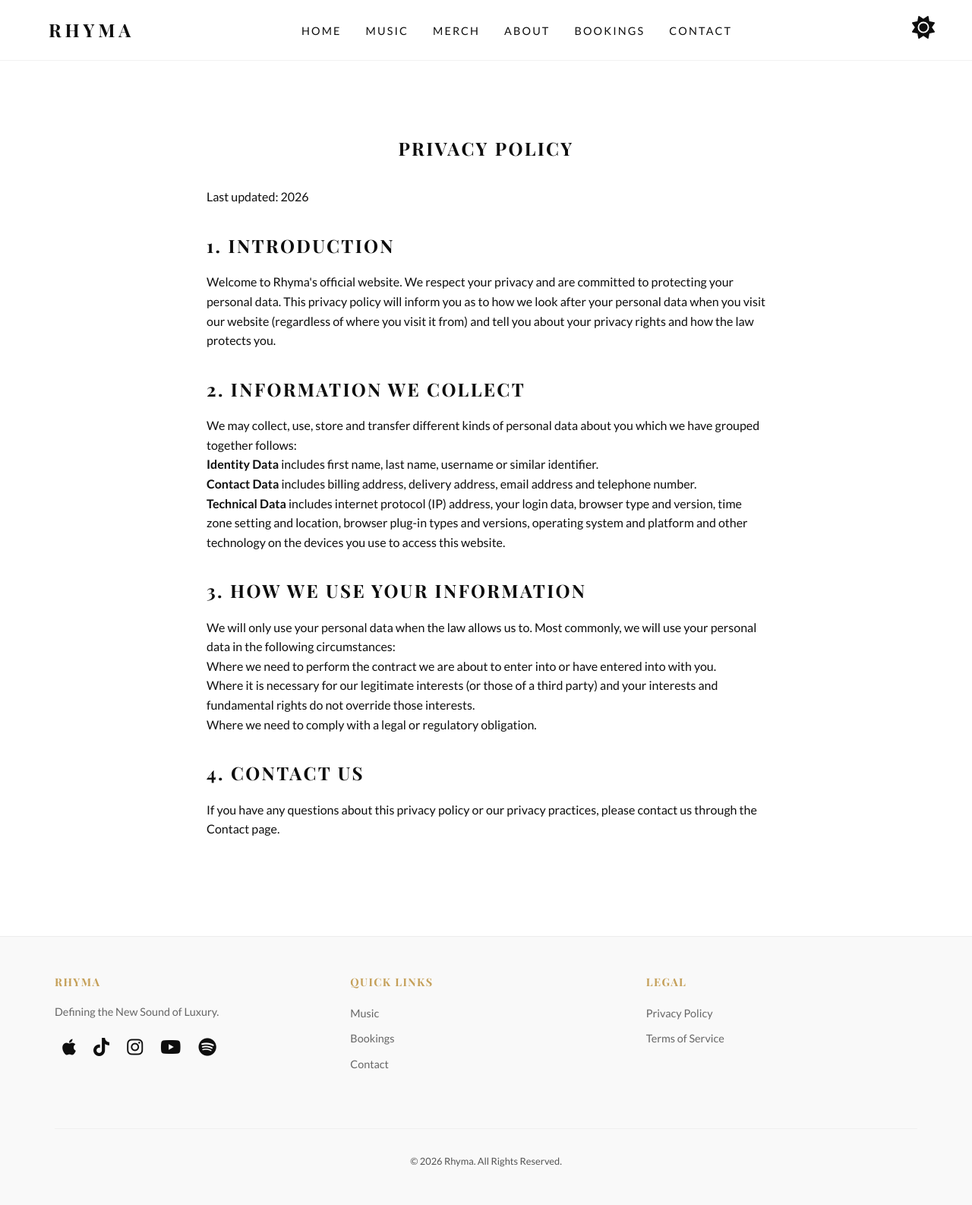
After one commit to thulanesigasa/rhymamusic, a Flask app: page /privacy in a window 1280 px wide. The commit adds this page. Shown: the whole page at 76% size. Run offline with Flask 3, Linux system fonts and the light colour scheme; some web fonts are replaced.

Commit message:
feat: add youtube link and legal pages

```diff
--- a/app.py
+++ b/app.py
@@ -98,5 +98,13 @@ def contact():
         pass
     return render_template('contact.html', title="Contact")
 
+@app.route('/privacy')
+def privacy():
+    return render_template('privacy.html', title="Privacy Policy")
+
+@app.route('/terms')
+def terms():
+    return render_template('terms.html', title="Terms of Service")
+
 if __name__ == '__main__':
     app.run(debug=True, host='0.0.0.0', port=5000)
--- a/templates/base.html
+++ b/templates/base.html
@@ -111,8 +111,8 @@
             <div class="footer-section">
                 <h4>Legal</h4>
                 <ul class="footer-links">
-                    <li><a href="#">Privacy Policy</a></li>
-                    <li><a href="#">Terms of Service</a></li>
+                    <li><a href="{{ url_for('privacy') }}">Privacy Policy</a></li>
+                    <li><a href="{{ url_for('terms') }}">Terms of Service</a></li>
                 </ul>
             </div>
 
--- /dev/null
+++ b/templates/privacy.html
@@ -0,0 +1,45 @@
+{% extends 'base.html' %}
+
+{% block title %}Privacy Policy{% endblock %}
+
+{% block content %}
+<section class="container" style="padding: 4rem 2rem; max-width: 800px;">
+    <h1 style="text-align: center; margin-bottom: 2rem;">Privacy Policy</h1>
+
+    <div class="legal-content" style="line-height: 1.6; color: var(--text-color);">
+        <p>Last updated: {{ now.year if now else 2026 }}</p>
+
+        <h2 style="margin-top: 2rem; margin-bottom: 1rem;">1. Introduction</h2>
+        <p>Welcome to Rhyma's official website. We respect your privacy and are committed to protecting your personal
+            data. This privacy policy will inform you as to how we look after your personal data when you visit our
+            website (regardless of where you visit it from) and tell you about your privacy rights and how the law
+            protects you.</p>
+
+        <h2 style="margin-top: 2rem; margin-bottom: 1rem;">2. Information We Collect</h2>
+        <p>We may collect, use, store and transfer different kinds of personal data about you which we have grouped
+            together follows:</p>
+        <ul>
+            <li><strong>Identity Data</strong> includes first name, last name, username or similar identifier.</li>
+            <li><strong>Contact Data</strong> includes billing address, delivery address, email address and telephone
+                number.</li>
+            <li><strong>Technical Data</strong> includes internet protocol (IP) address, your login data, browser type
+                and version, time zone setting and location, browser plug-in types and versions, operating system and
+                platform and other technology on the devices you use to access this website.</li>
+        </ul>
+
+        <h2 style="margin-top: 2rem; margin-bottom: 1rem;">3. How We Use Your Information</h2>
+        <p>We will only use your personal data when the law allows us to. Most commonly, we will use your personal data
+            in the following circumstances:</p>
+        <ul>
+            <li>Where we need to perform the contract we are about to enter into or have entered into with you.</li>
+            <li>Where it is necessary for our legitimate interests (or those of a third party) and your interests and
+                fundamental rights do not override those interests.</li>
+            <li>Where we need to comply with a legal or regulatory obligation.</li>
+        </ul>
+
+        <h2 style="margin-top: 2rem; margin-bottom: 1rem;">4. Contact Us</h2>
+        <p>If you have any questions about this privacy policy or our privacy practices, please contact us through the
+            <a href="{{ url_for('contact') }}">Contact page</a>.</p>
+    </div>
+</section>
+{% endblock %}
```
Also changed, not shown: templates/home.html (+17 -1 lines), templates/terms.html (added, +43 -0 lines).
